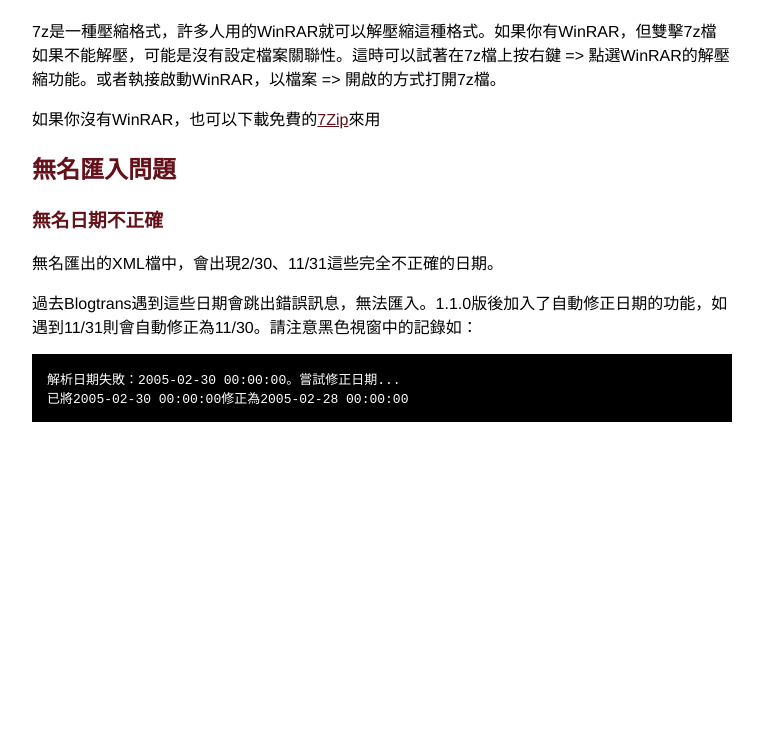
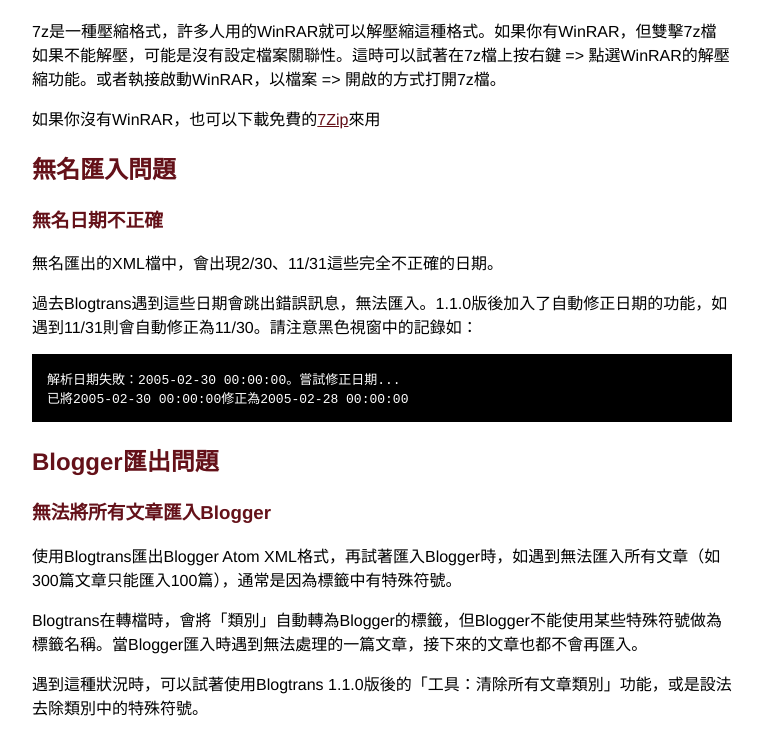
Before and after one commit to miaout17/blogtrans, a Jekyll site: the page built from faq.md, in a window 1280 px wide. Shown: the part 342-1077 px from the top of the page, without its empty margins (258-1021 px from the left). Built offline with Jekyll 4.4.1, drawn with Linux system fonts in a browser that asks for light colours; Markdown is read by kramdown in place of the engine named in the settings; before the commit the page ends 900 px from its top, so only the background shows below that.

Commit message:
Update faq.md

```diff
--- a/faq.md
+++ b/faq.md
@@ -27,3 +27,13 @@
 
     解析日期失敗：2005-02-30 00:00:00。嘗試修正日期...
     已將2005-02-30 00:00:00修正為2005-02-28 00:00:00
+
+## Blogger匯出問題
+
+### 無法將所有文章匯入Blogger
+
+使用Blogtrans匯出Blogger Atom XML格式，再試著匯入Blogger時，如遇到無法匯入所有文章（如300篇文章只能匯入100篇），通常是因為標籤中有特殊符號。
+
+Blogtrans在轉檔時，會將「類別」自動轉為Blogger的標籤，但Blogger不能使用某些特殊符號做為標籤名稱。當Blogger匯入時遇到無法處理的一篇文章，接下來的文章也都不會再匯入。
+
+遇到這種狀況時，可以試著使用Blogtrans 1.1.0版後的「工具：清除所有文章類別」功能，或是設法去除類別中的特殊符號。
```
